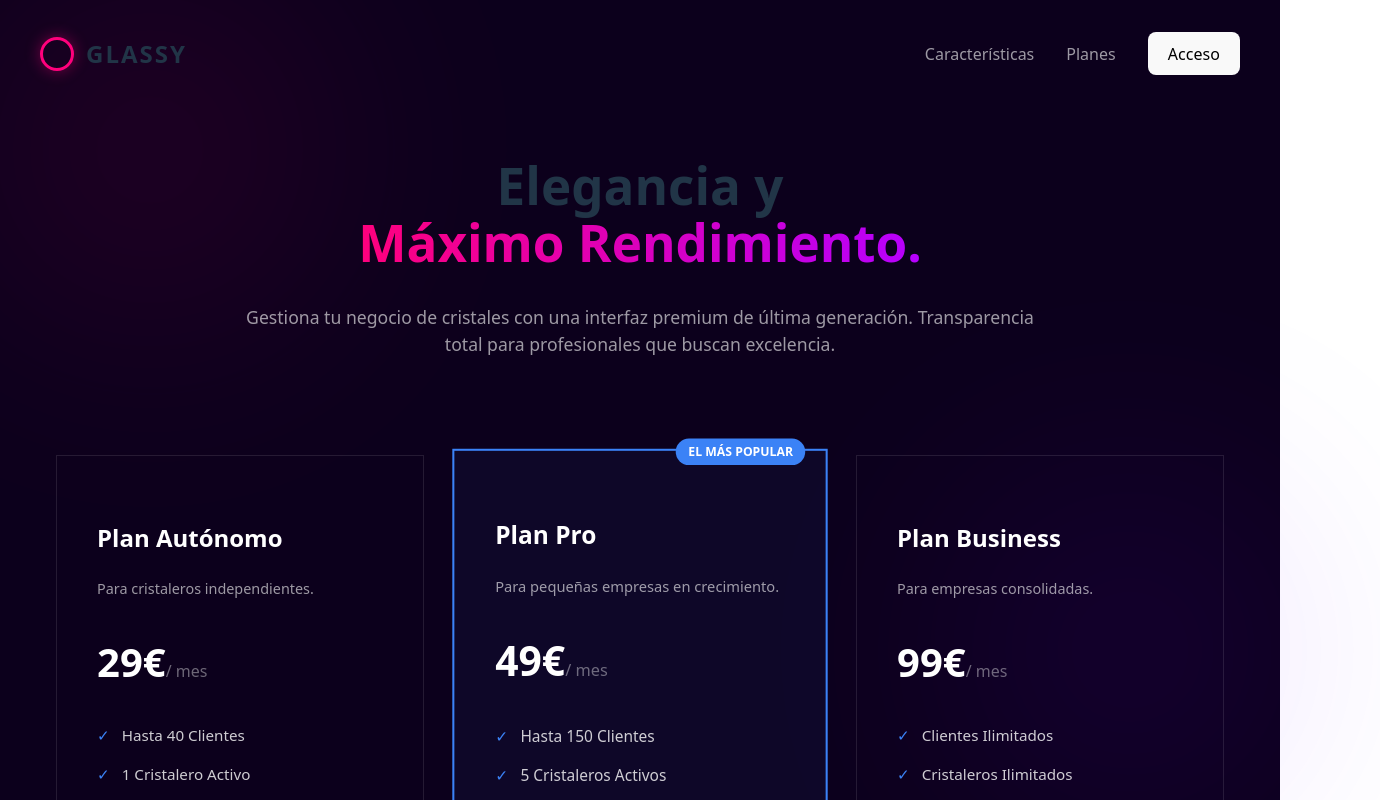
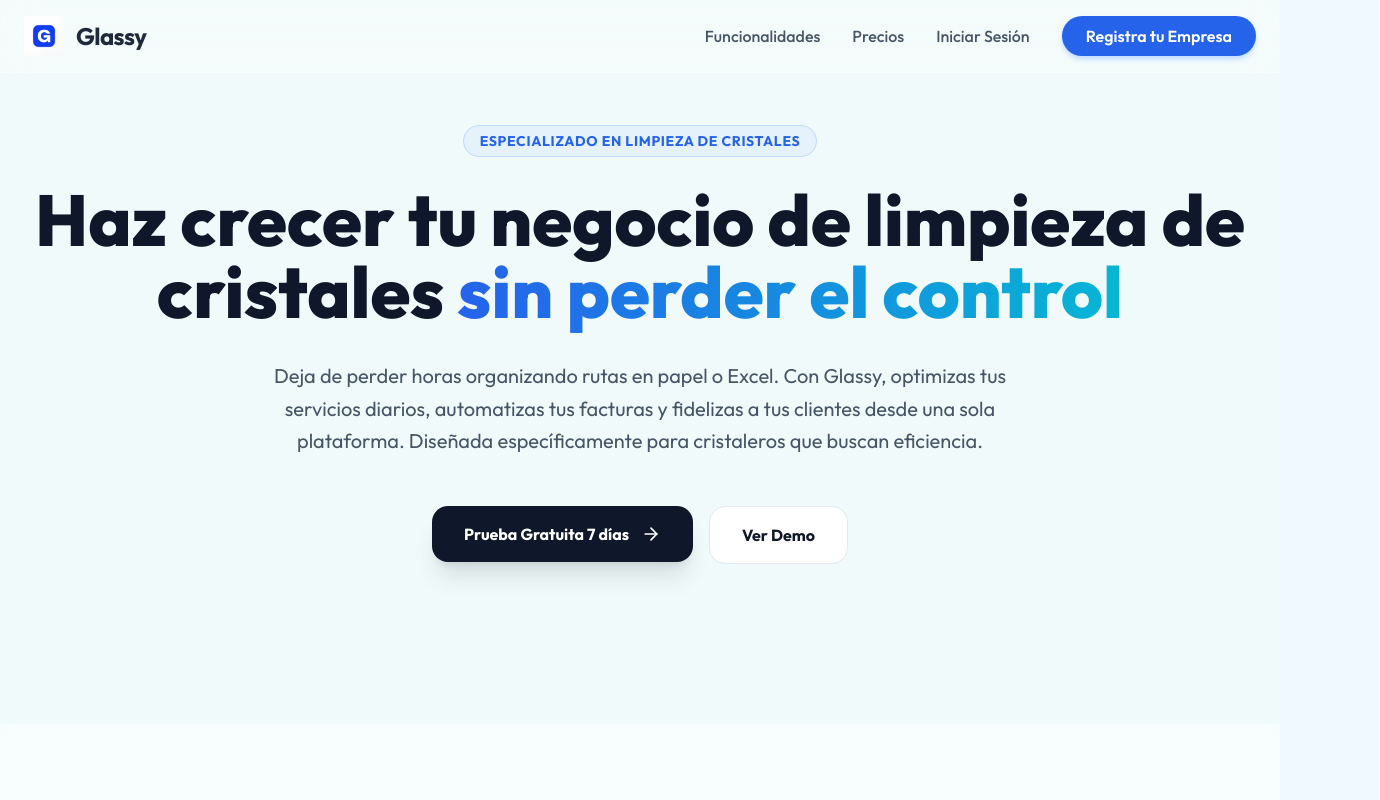
Before and after one commit to orangelmoscott/glassy-multi-tenant-saas, a React (Vite) app in the folder frontend/: page / in a window 1280 px wide. Shown: the top 800 px of the page, 1380 px wide, since content can reach past the window. Built offline with nearby package versions, Linux system fonts and the light colour scheme.

Commit message:
feat: updated plan descriptions in landing page and reverted UI to original

```diff
--- a/frontend/src/App.jsx
+++ b/frontend/src/App.jsx
@@ -1,234 +1,136 @@
-import { useState } from 'react'
-import './index.css'
+import React, { useEffect } from 'react';
+import { BrowserRouter as Router, Routes, Route, Navigate } from 'react-router-dom';
+import axios from 'axios';
+
+// Pages
+import LandingPage from './pages/LandingPage';
+import RegisterCompany from './pages/RegisterCompany';
+import Login from './pages/Login';
+import Dashboard from './pages/Dashboard';
+import Expenses from './pages/Expenses';
+import Clients from './pages/Clients';
+import CompanySettings from './pages/CompanySettings';
+import Assignments from './pages/Assignments';
+import Workers from './pages/Workers';
+import MyRoutes from './pages/MyRoutes';
+import Billing from './pages/Billing';
+
+// Componente Profesional de Guardia de Ruta (RBAC & Planes)
+const ProtectedRoute = ({ children, allowedRoles, requireProPlan = false }) => {
+    const userString = localStorage.getItem('glassy_user');
+    if (!userString) return <Navigate to="/login" replace />;
+
+    const user = JSON.parse(userString);
+    if (allowedRoles && !allowedRoles.includes(user.role)) {
+        const isWorker = user.role === 'worker' || user.role === 'cristalero';
+        return <Navigate to={isWorker ? "/app/my-routes" : "/app/clients"} replace />;
+    }
+
+    if (requireProPlan) {
+        const userPlan = user.planId || user.plan || 'starter';
+        if (['starter', 'autonomo'].includes(userPlan)) {
+            return <Navigate to="/app/clients" replace />;
+        }
+    }
+
+    return children;
+};
+
+/**
+ * Hook Global de Sincronización de Pagos
+ * Se ejecuta en cualquier ruta protegida. Verifica si hay un pago pendiente
+ * de Stripe en localStorage y lo sincroniza automáticamente con el backend.
+ * Esto garantiza que el plan se active incluso si el webhook de Stripe falla.
+ */
+function useGlobalStripeSync() {
+    useEffect(() => {
+        const syncPendingPayment = async () => {
+            // 1. Buscar session_id en la URL (Stripe Redirect) o en localStorage (Auto-Heal)
+            const urlParams = new URLSearchParams(window.location.search);
+            const sessionIdFromUrl = urlParams.get('session_id');
+            const pendingFromStorage = localStorage.getItem('stripe_pending_session');
+
+            const sessionId = sessionIdFromUrl || pendingFromStorage;
+            if (!sessionId) return;
+
+            const userStr = localStorage.getItem('glassy_user');
+            if (!userStr) return;
+
+            const user = JSON.parse(userStr);
+            if (!user.token) return;
+
+            try {
+                const res = await axios.post(
+                    'https://glassy-backend.onrender.com/tenant/sync-subscription',
+                    { sessionId },
+                    { headers: { Authorization: `Bearer ${user.token}` } }
+                );
+
+                const updatedTenant = res.data.tenant;
+                if (updatedTenant && updatedTenant.planActivo) {
+                    // Actualizar localStorage
+                    const newUser = {
+                        ...user,
+                        plan: updatedTenant.planId,
+                        planId: updatedTenant.planId,
+                        planActivo: true,
+                        trialDaysLeft: null
+                    };
+                    localStorage.setItem('glassy_user', JSON.stringify(newUser));
+
+                    // Limpiar estados de sincronización pendientes
+                    localStorage.removeItem('stripe_pending_session');
+
+                    // Limpiar la URL de parámetros de Stripe para que no se repita el proceso al refrescar
+                    if (sessionIdFromUrl) {
+                        window.history.replaceState({}, document.title, window.location.pathname);
+                    }
+
+                    // Recargar para aplicar cambios globales en DashboardLayout (RBAC/Guards)
+                    window.location.reload();
+                }
+            } catch (err) {
+                console.error('Global stripe sync error:', err);
+                // Si falla, no limpiamos el storage para reintentar, pero sí la URL para no buclear
+                if (sessionIdFromUrl) {
+                    window.history.replaceState({}, document.title, window.location.pathname);
+                }
+            }
+        };
+
+        syncPendingPayment();
+    }, []);
+}
 
 function App() {
-  const plans = [
-    {
-      name: "Plan Autónomo",
-      price: "29€",
-      description: "Para cristaleros independientes.",
-      features: [
-        "Hasta 40 Clientes",
-        "1 Cristalero Activo",
-        "1 Ruta Diaria",
-        "Facturación por Email",
-        "Acceso a Facturas"
-      ],
-      highlight: false
-    },
-    {
-      name: "Plan Pro",
-      price: "49€",
-      description: "Para pequeñas empresas en crecimiento.",
-      features: [
-        "Hasta 150 Clientes",
-        "5 Cristaleros Activos",
-        "5 Rutas Diarias",
-        "Dashboard Profesional de Rendimiento",
-        "Módulo de Facturación Avanzada"
-      ],
-      highlight: true
-    },
-    {
-      name: "Plan Business",
-      price: "99€",
-      description: "Para empresas consolidadas.",
-      features: [
-        "Clientes Ilimitados",
-        "Cristaleros Ilimitados",
-        "Rutas Ilimitadas",
-        "Dashboard de Inteligencia de Negocio",
-        "Facturación Ilimitada y Prioritaria"
-      ],
-      highlight: false
-    }
-  ];
+    useGlobalStripeSync();
 
-  return (
-    <div className="main-wrapper">
-      <div className="accent-glow top-left"></div>
-      <div className="accent-glow bottom-right"></div>
+    return (
+        <Router>
+            <Routes>
+                {/* Rutas Públicas */}
+                <Route path="/" element={<LandingPage />} />
+                <Route path="/register" element={<RegisterCompany />} />
+                <Route path="/login" element={<Login />} />
 
-      <div className="glass-container glass-main">
-        <header className="glass-header">
-          <div className="logo-section">
-            <div className="glass-ring"></div>
-            <span className="brand-name">GLASSY</span>
-          </div>
-          <nav>
-            <a href="#features">Características</a>
-            <a href="#pricing">Planes</a>
-            <button className="nav-btn">Acceso</button>
-          </nav>
-        </header>
+                {/* Rutas Corporativas (Solo para Dueños/Administradores) */}
+                <Route path="/app" element={<ProtectedRoute allowedRoles={['owner', 'admin']}><Dashboard /></ProtectedRoute>} />
+                <Route path="/app/dashboard" element={<ProtectedRoute allowedRoles={['owner', 'admin']} requireProPlan={true}><Dashboard /></ProtectedRoute>} />
+                <Route path="/app/clients" element={<ProtectedRoute allowedRoles={['owner', 'admin']}><Clients /></ProtectedRoute>} />
+                <Route path="/app/settings" element={<ProtectedRoute allowedRoles={['owner', 'admin']}><CompanySettings /></ProtectedRoute>} />
+                <Route path="/app/workers" element={<ProtectedRoute allowedRoles={['owner', 'admin']}><Workers /></ProtectedRoute>} />
+                <Route path="/app/assignments" element={<ProtectedRoute allowedRoles={['owner', 'admin']}><Assignments /></ProtectedRoute>} />
+                <Route path="/app/expenses" element={<ProtectedRoute allowedRoles={['owner', 'admin']} requireProPlan={true}><Expenses /></ProtectedRoute>} />
+                <Route path="/app/billing" element={<ProtectedRoute allowedRoles={['owner', 'admin']} requireProPlan={true}><Billing /></ProtectedRoute>} />
 
-        <main className="hero-section text-center">
-          <h1>Elegancia y <br /><span className="gradient-text">Máximo Rendimiento.</span></h1>
-          <p className="hero-text">
-            Gestiona tu negocio de cristales con una interfaz premium de última generación.
-            Transparencia total para profesionales que buscan excelencia.
-          </p>
-        </main>
+                {/* Canales de Campo (Operarios) */}
+                <Route path="/app/my-routes" element={<ProtectedRoute allowedRoles={['worker', 'cristalero', 'owner', 'admin']}><MyRoutes /></ProtectedRoute>} />
 
-        <section id="pricing" className="pricing-grid">
-          {plans.map((plan, index) => (
-            <div key={index} className={`glass-card pricing-card ${plan.highlight ? 'plan-highlight' : ''}`}>
-              {plan.highlight && <div className="popular-badge">EL MÁS POPULAR</div>}
-              <h3 className="plan-name">{plan.name}</h3>
-              <p className="plan-desc">{plan.description}</p>
-              <div className="plan-price">{plan.price}<span>/ mes</span></div>
-
-              <ul className="feature-list">
-                {plan.features.map((feature, fIndex) => (
-                  <li key={fIndex}>
-                    <i className="check-icon">✓</i> {feature}
-                  </li>
-                ))}
-              </ul>
-
-              <button className={`plan-btn ${plan.highlight ? 'primary' : 'secondary'}`}>
-                Empezar Plan
-              </button>
-            </div>
-          ))}
-        </section>
-      </div>
-
-      <style dangerouslySetInnerHTML={{ __html: `
-        .main-wrapper {
-          display: flex;
-          justify-content: center;
-          align-items: center;
-          width: 100vw;
-          min-height: 100vh;
-          padding: 2rem;
-          box-sizing: border-box;
-          background-color: #0c001c;
-          overflow-x: hidden;
-        }
-
-        .accent-glow {
-          position: absolute;
-          width: 500px;
-          height: 500px;
-          background: radial-gradient(circle, #ff007c 0%, transparent 70%);
-          filter: blur(120px);
-          opacity: 0.15;
-          z-index: 1;
-        }
-
-        .top-left { top: -100px; left: -100px; }
-        .bottom-right { bottom: -100px; right: -100px; background: radial-gradient(circle, #7000ff 0%, transparent 70%); }
-
-        .glass-main {
-          max-width: 1200px;
-          width: 100%;
-          min-height: 90vh;
-          display: flex;
-          flex-direction: column;
-          position: relative;
-          z-index: 10;
-        }
-
-        .text-center { text-align: center; margin: 0 auto; }
-
-        .glass-header {
-          display: flex;
-          justify-content: space-between;
-          align-items: center;
-          margin-bottom: 3rem;
-        }
-
-        .logo-section { display: flex; align-items: center; gap: 12px; }
-        .glass-ring {
-          width: 28px;
-          height: 28px;
-          border-radius: 50%;
-          border: 3px solid #ff007c;
-          box-shadow: 0 0 15px rgba(255, 0, 124, 0.4);
-        }
-        .brand-name { font-weight: 800; font-size: 1.5rem; letter-spacing: 2px; }
-
-        nav { display: flex; align-items: center; gap: 2rem; }
-        nav a { color: rgba(255, 255, 255, 0.6); text-decoration: none; font-weight: 500; }
-
-        .hero-section { max-width: 800px; margin-bottom: 4rem; }
-        .gradient-text {
-          background: linear-gradient(90deg, #ff007c, #b600ff);
-          -webkit-background-clip: text;
-          -webkit-text-fill-color: transparent;
-        }
-        .hero-text { font-size: 1.1rem; color: rgba(255, 255, 255, 0.6); }
-
-        .pricing-grid {
-          display: grid;
-          grid-template-columns: repeat(auto-fit, minmax(320px, 1fr));
-          gap: 2rem;
-          padding: 1rem;
-        }
-
-        .pricing-card {
-          position: relative;
-          display: flex;
-          flex-direction: column;
-          padding: 2.5rem;
-          border: 1px solid rgba(255, 255, 255, 0.1);
-        }
-
-        .plan-highlight {
-          border: 2px solid #3b82f6;
-          transform: scale(1.02);
-          background: rgba(59, 130, 246, 0.05);
-        }
-
-        .popular-badge {
-          position: absolute;
-          top: -12px;
-          right: 20px;
-          background: #3b82f6;
-          color: white;
-          padding: 4px 12px;
-          border-radius: 20px;
-          font-size: 0.75rem;
-          font-weight: 700;
-        }
-
-        .plan-name { font-size: 1.5rem; margin-bottom: 0.5rem; color: white; }
-        .plan-desc { font-size: 0.9rem; color: rgba(255, 255, 255, 0.6); margin-bottom: 2rem; }
-        .plan-price { font-size: 2.5rem; font-weight: 800; color: white; margin-bottom: 2rem; }
-        .plan-price span { font-size: 1rem; color: rgba(255, 255, 255, 0.4); font-weight: 400; }
-
-        .feature-list { list-style: none; padding: 0; margin: 0 0 2.5rem 0; flex-grow: 1; }
-        .feature-list li {
-          display: flex;
-          align-items: center;
-          gap: 12px;
-          margin-bottom: 1rem;
-          color: rgba(255, 255, 255, 0.8);
-          font-size: 0.95rem;
-        }
-
-        .check-icon {
-          color: #3b82f6;
-          font-style: normal;
-          font-weight: bold;
-        }
-
-        .plan-btn {
-          width: 100%;
-          padding: 1rem;
-          border-radius: 12px;
-          font-weight: 700;
-          cursor: pointer;
-          transition: 0.3s;
-        }
-
-        .plan-btn.primary { background: #3b82f6; color: white; border: none; }
-        .plan-btn.secondary { background: transparent; color: white; border: 1px solid rgba(255, 255, 255, 0.2); }
-        .plan-btn:hover { transform: translateY(-2px); opacity: 0.9; }
-      ` }} />
-    </div>
-  )
+                {/* Global Redirector */}
+                <Route path="*" element={<Navigate to="/" replace />} />
+            </Routes>
+        </Router>
+    );
 }
 
-export default App
+export default App;
--- a/frontend/src/index.css
+++ b/frontend/src/index.css
@@ -1,73 +1,44 @@
+@tailwind base;
+@tailwind components;
+@tailwind utilities;
+
 :root {
-  font-family: system-ui, Avenir, Helvetica, Arial, sans-serif;
-  line-height: 1.5;
-  font-weight: 400;
-
-  color-scheme: light dark;
-  color: rgba(255, 255, 255, 0.87);
-  background-color: #242424;
-
-  font-synthesis: none;
-  text-rendering: optimizeLegibility;
-  -webkit-font-smoothing: antialiased;
-  -moz-osx-font-smoothing: grayscale;
+  --primary: #0ea5e9;
+  --secondary: #0c4a6e;
+  --bg-gradient: linear-gradient(135deg, #f0f9ff 0%, #e0f2fe 100%);
 }
 
-a {
-  font-weight: 500;
-  color: #646cff;
-  text-decoration: inherit;
+@layer base {
+  body {
+    @apply antialiased text-slate-900 bg-[#f0f9ff];
+    font-family: 'Outfit', -apple-system, BlinkMacSystemFont, "Segoe UI", Roboto, Helvetica, Arial, sans-serif;
+  }
 }
 
-a:hover {
-  color: #535bf2;
+@layer components {
+  .btn-glassy {
+    @apply px-6 py-2.5 rounded-full font-medium transition-all duration-300 active:scale-95 shadow-lg flex items-center gap-2;
+  }
+
+  .btn-primary {
+    @apply btn-glassy bg-gradient-to-r from-blue-600 to-cyan-500 text-white hover:shadow-blue-200/50 hover:-translate-y-0.5;
+  }
+
+  .glass-card {
+    @apply bg-white/70 backdrop-blur-md border border-white/20 rounded-2xl shadow-xl transition-all duration-500 hover:shadow-2xl;
+  }
 }
 
-body {
-  margin: 0;
-  display: flex;
-  place-items: center;
-  min-width: 320px;
-  min-height: 100vh;
+/* Custom styles for animations */
+.glow-effect {
+  @apply relative overflow-hidden;
 }
 
-h1 {
-  font-size: 3.2em;
-  line-height: 1.1;
+.glow-effect::after {
+  content: '';
+  @apply absolute top-0 -left-full w-full h-full bg-gradient-to-r from-transparent via-white/20 to-transparent skew-x-12 transition-all duration-1000;
 }
 
-button {
-  border-radius: 8px;
-  border: 1px solid transparent;
-  padding: 0.6em 1.2em;
-  font-size: 1em;
-  font-weight: 500;
-  font-family: inherit;
-  background-color: #1a1a1a;
-  cursor: pointer;
-  transition: border-color 0.25s;
+.glow-effect:hover::after {
+  @apply left-full;
 }
-
-button:hover {
-  border-color: #646cff;
-}
-
-button:focus,
-button:focus-visible {
-  outline: 4px auto -webkit-focus-ring-color;
-}
-
-@media (prefers-color-scheme: light) {
-  :root {
-    color: #213547;
-    background-color: #ffffff;
-  }
-
-  a:hover {
-    color: #747bff;
-  }
-
-  button {
-    background-color: #f9f9f9;
-  }
-}
```
Also changed, not shown: frontend/src/pages/LandingPage.jsx (+5 -3 lines).
